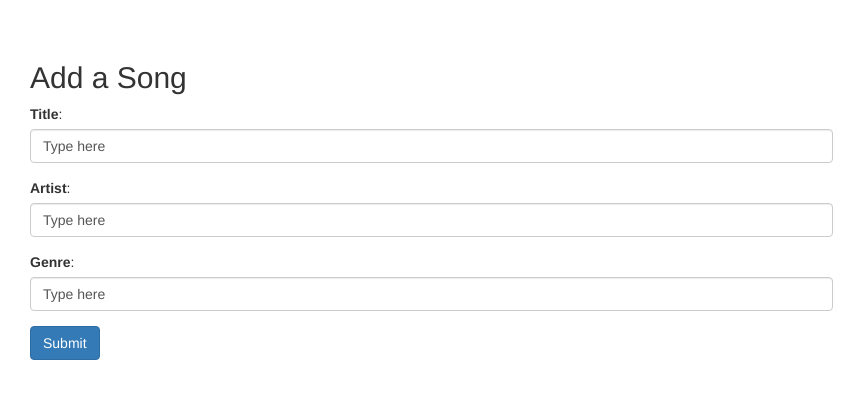
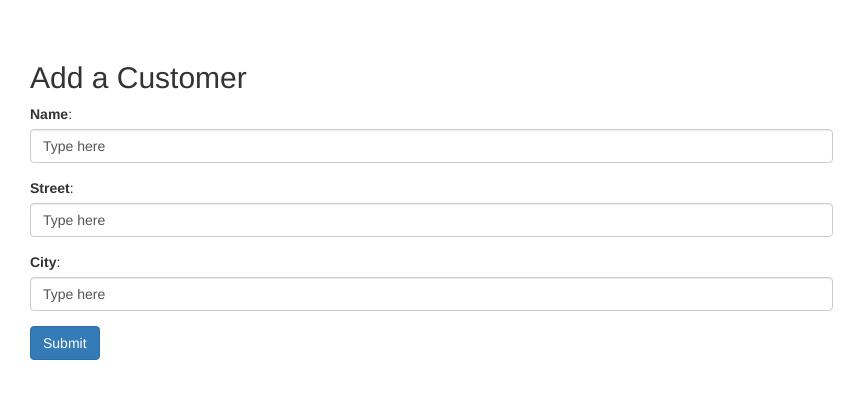
Before and after one commit to matthew2517apple/UHG, a Flask app: page /insert_form in a window 1280 px wide. Shown: the part 52-451 px from the top of the page, without its empty margins (0-866 px from the left). Run offline with Flask 3, Linux system fonts and the light colour scheme; some libraries are stand-ins or nearby versions.

Commit message:
Update insert.html

```diff
--- a/test-run-3/templates/insert.html
+++ b/test-run-3/templates/insert.html
@@ -1,23 +1,23 @@
 {% extends "layout.html" %}
 {% block content %}
-    <h2>Add a Song</h2>
+    <h2>Add a Customer</h2>
     <form action="{{ url_for('add') }}" method="POST">
         <div class="form-group">
-        <label>Title</label>: <input type=text name=title class="form-control" value="Type here">
+        <label>Name</label>: <input type=text name=customer_name class="form-control" value="Type here">
         </div>
         <div class="form-group">
-        <label>Artist</label>: <input type=text name=artist class="form-control" value="Type here">
+        <label>Street</label>: <input type=text name=customer_street class="form-control" value="Type here">
         </div>
         <div class="form-group">
-        <label>Genre</label>: <input type=text name=genre class="form-control" value="Type here">
+        <label>City</label>: <input type=text name=customer_city class="form-control" value="Type here">
         </div>
 	    <button type="submit" class="btn btn-primary">Submit</button>
     </form>
 
-    <!--h2>Songs</h2>
+    <!--h2>Customers</h2>
     <ul>
     {% for entry in entries %}
-        <li>{{ entry.title }}, {{ entry.artist }}, {{ entry.genre}}</li>
+        <li>{{ entry.customer_name }}, {{ entry.customer_street }}, {{ entry.customer_city}}</li>
 
     {% endfor %}
     </ul-->
```
